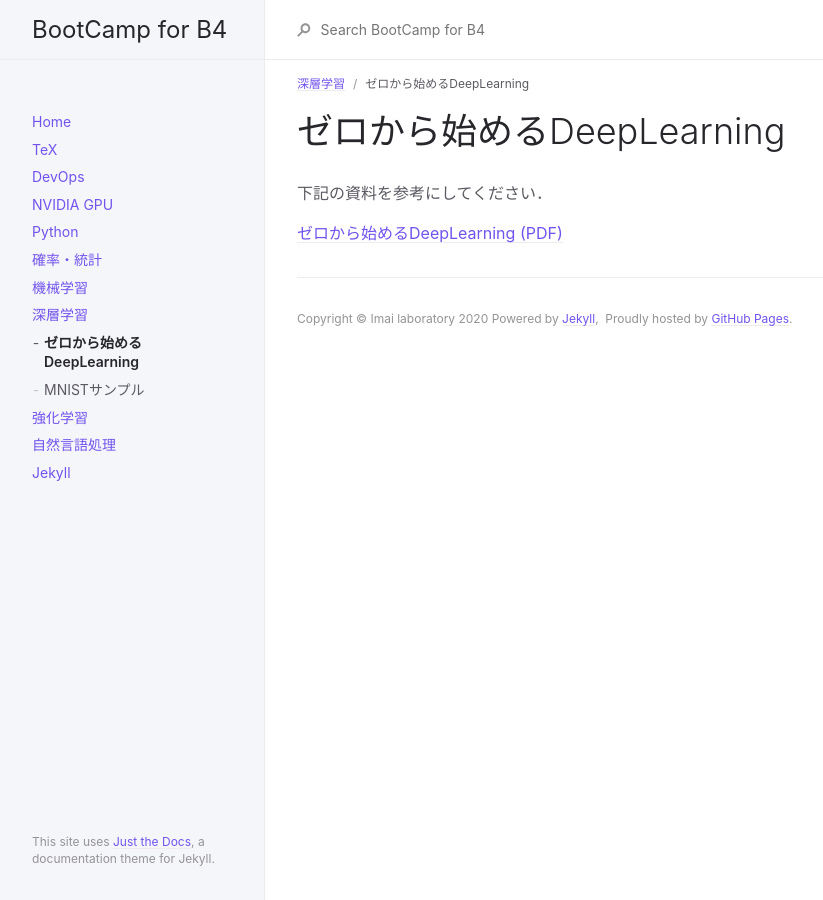
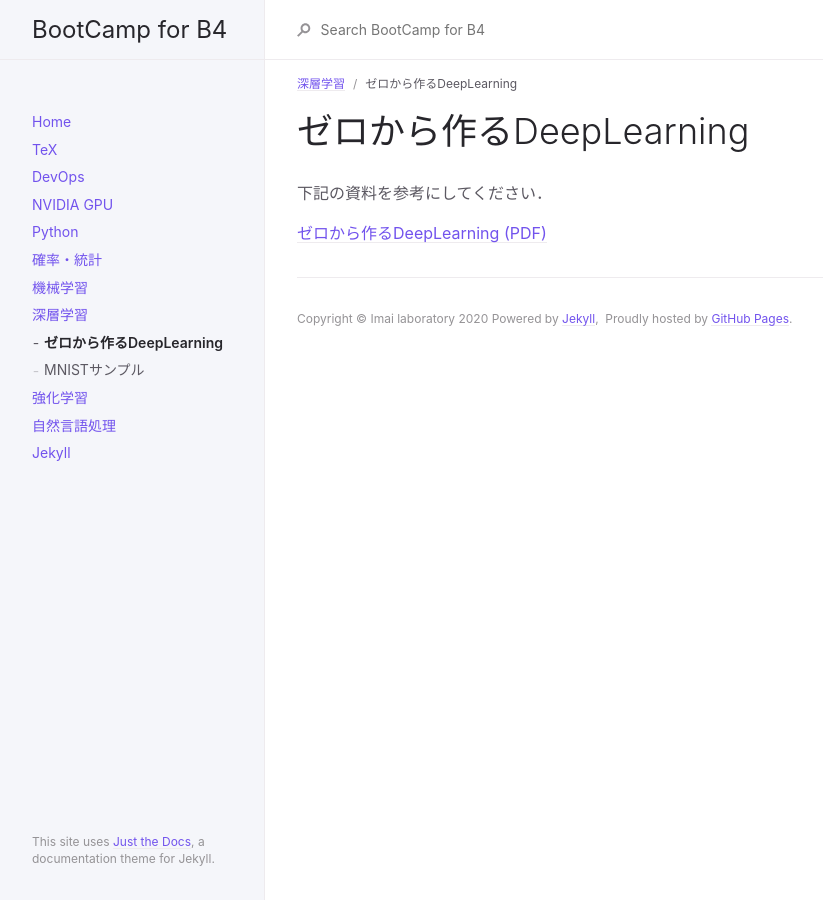
Before and after one commit to imai-laboratory/b4_induction_training, a Jekyll site: the page built from docs/dl/dl_fromscratch.md, in a window 1280 px wide. Shown: the whole page, without its empty margins (107-930 px from the left). Built offline with Jekyll 4.4.1, drawn with Linux system fonts in a browser that asks for light colours.

Commit message:
fix typo

```diff
--- a/docs/dl/dl_fromscratch.md
+++ b/docs/dl/dl_fromscratch.md
@@ -1,12 +1,12 @@
 ---
 layout: default
-title: ゼロから始めるDeepLearning
+title: ゼロから作るDeepLearning
 parent: 深層学習
 nav_order: 1
 ---
 
-# ゼロから始めるDeepLearning
+# ゼロから作るDeepLearning
 
 下記の資料を参考にしてください．
 
-[ゼロから始めるDeepLearning (PDF)](https://www.ailab.ics.keio.ac.jp/b4_induction_training/docs/dl/dl_fromscratch.pdf)
+[ゼロから作るDeepLearning (PDF)](https://www.ailab.ics.keio.ac.jp/b4_induction_training/docs/dl/dl_fromscratch.pdf)
```
